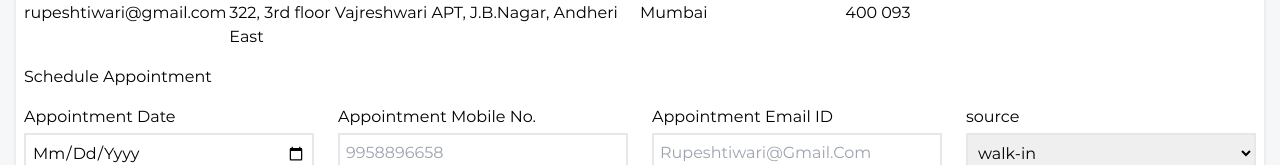
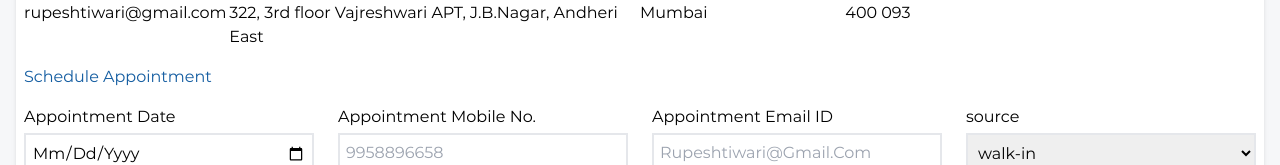
Before and after one commit to velomad/POC, a React (Create React App) app: page / in a window 1280 px wide. Shown: the part 635-800 px from the top of the page. Built offline with nearby package versions, Linux system fonts and the light colour scheme.

Commit message:
font added

```diff
--- a/src/Pages/Scheduler.js
+++ b/src/Pages/Scheduler.js
@@ -96,7 +96,7 @@ const Scheduler = () => {
             </div>
           </div>
           <div>
-            <div>Schedule Appointment</div>
+            <div className="font-primary font-bold">Schedule Appointment</div>
             <div className="py-4 grid grid-cols-4 gap-6">
               <div>
                 <InputField
--- a/src/index.css
+++ b/src/index.css
@@ -7,6 +7,12 @@
   font-family: "Montserrat-Regular";
   src: local("Montserrat-Regular"),
     url("./fonts/Montserrat-Regular.ttf") format("truetype");
+  font-weight: bold;
+}
+@font-face {
+  font-family: "Montserrat-Bold";
+  src: local("Montserrat-Bold"),
+    url("./fonts/Montserrat-Bold.ttf") format("truetype");
   font-weight: bold;
 }
 
@@ -19,6 +25,11 @@
   background-color: var(--primary);
 }
 
+.font-primary {
+  color: var(--primary);
+  font-weight: 700;
+}
+
 body {
   background-color: #f6f7f9;
   font-family: Montserrat-Regular;
--- a/src/index.js
+++ b/src/index.js
@@ -4,6 +4,7 @@ import './index.css';
 import App from './App';
 import reportWebVitals from './reportWebVitals';
 import './fonts/Montserrat-Regular.ttf'
+import './fonts/Montserrat-Bold.ttf'
 
 ReactDOM.render(
   <React.StrictMode>
```
